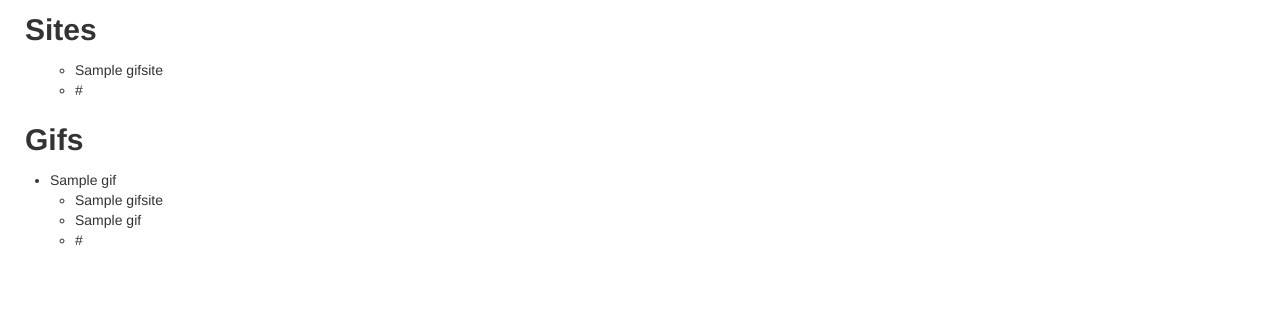
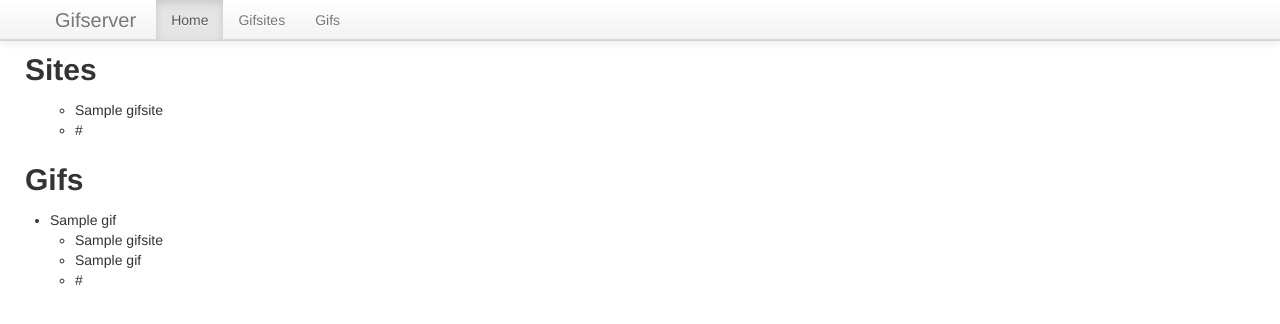
Before and after one commit to mikedory/GifHQ, a Django app: page / in a window 1280 px wide. Shown: the top 324 px of the page. Run offline with Django 3.2, Linux system fonts and the light colour scheme; tables that the repository leaves empty hold one stand-in row (values such as "Sample post"); some libraries are stand-ins or nearby versions.

Commit message:
now with active nav highlighting!

```diff
--- a/gifserver/static/css/style.css
+++ b/gifserver/static/css/style.css
@@ -0,0 +1,3 @@
+.main {
+    margin: 40px 0;
+}
--- a/gifserver/templates/gifserver/main.html
+++ b/gifserver/templates/gifserver/main.html
@@ -37,7 +37,7 @@
 
     <!-- <script src="{% static "js/libs/modernizr-1.7.min.js" %}"></script> -->
 
-<!--     <div class="navbar navbar-inverse navbar-fixed-top">
+    <div class="navbar navbar-fixed-top">
       <div class="navbar-inner">
         <div class="container">
           <button type="button" class="btn btn-navbar" data-toggle="collapse" data-target=".nav-collapse">
@@ -45,20 +45,27 @@
             <span class="icon-bar"></span>
             <span class="icon-bar"></span>
           </button>
-          <a class="brand" href="./index.html">Gifserver</a>
+          <a class="brand" href="/">Gifserver</a>
           <div class="nav-collapse collapse">
             <ul class="nav">
-              <li class="active">
-                <a href="./index.html">Home</a>
+              <li class="{% if page_title == 'home' %}active{% endif %}">
+                <a href="/">Home</a>
               </li>
+            <ul class="nav">
+              <li class="{% if page_title == 'gifsite' %}active{% endif %}">
+                <a href="./gifsites/">Gifsites</a>
+              </li>
+            <ul class="nav">
+              <li class="{% if page_title == 'gif' %}active{% endif %}">
+                <a href="./index.html">Gifs</a>
               </li>
             </ul>
           </div>
         </div>
       </div>
-    </div> -->
+    </div>
 
-    <div class="content">
+    <div class="main content">
         {% block content %}{% endblock %}
     </div>
 </head>
--- a/gifserver/urls.py
+++ b/gifserver/urls.py
@@ -3,6 +3,6 @@ from django.conf.urls import patterns, url
 # urls for the gifserver app
 urlpatterns = patterns('gifserver.views',
     url(r'^$', 'home', name='home'),
-    url(r'^gifsite/(?P<gifsite_slug>\w+)/$', 'gifsite'),
-    url(r'^gif/(?P<gif_id>\d+)/$', 'gif'),
+    url(r'^gifsite/(?P<gifsite_slug>\w+)/$', 'gifsite', name="gifsite"),
+    url(r'^gif/(?P<gif_id>\d+)/$', 'gif', name="gif"),
 )
--- a/gifserver/views.py
+++ b/gifserver/views.py
@@ -11,7 +11,8 @@
     return render_to_response(
         'gifserver/home.html', {
             'gifsites': gif_sites,
-            'gifs': gifs
+            'gifs': gifs,
+            'page_title': 'home',
         }
     )
 
@@ -24,7 +25,8 @@
     return render_to_response(
         'gifserver/gifsite.html', {
             'gifsite': gif_site,
-            'gifs': gifs
+            'gifs': gifs,
+            'page_title': 'gifsite',
         }
     )
 
@@ -34,6 +36,7 @@
     gif = get_object_or_404(Gif, pk=gif_id)
     return render_to_response(
         'gifserver/gif.html', {
-        'gif': gif
+        'gif': gif,
+        'page_title': 'gif',
         }
     )
```
